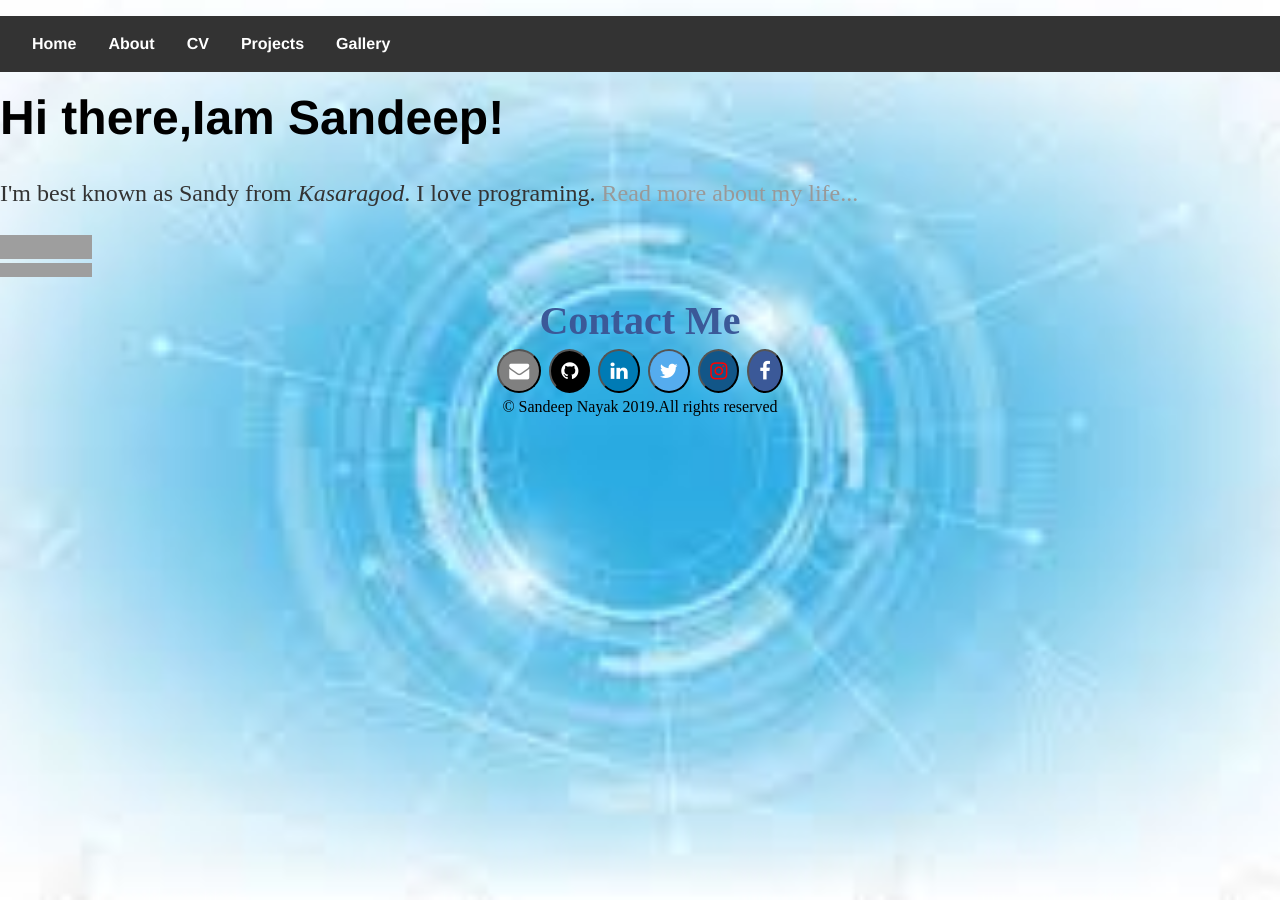
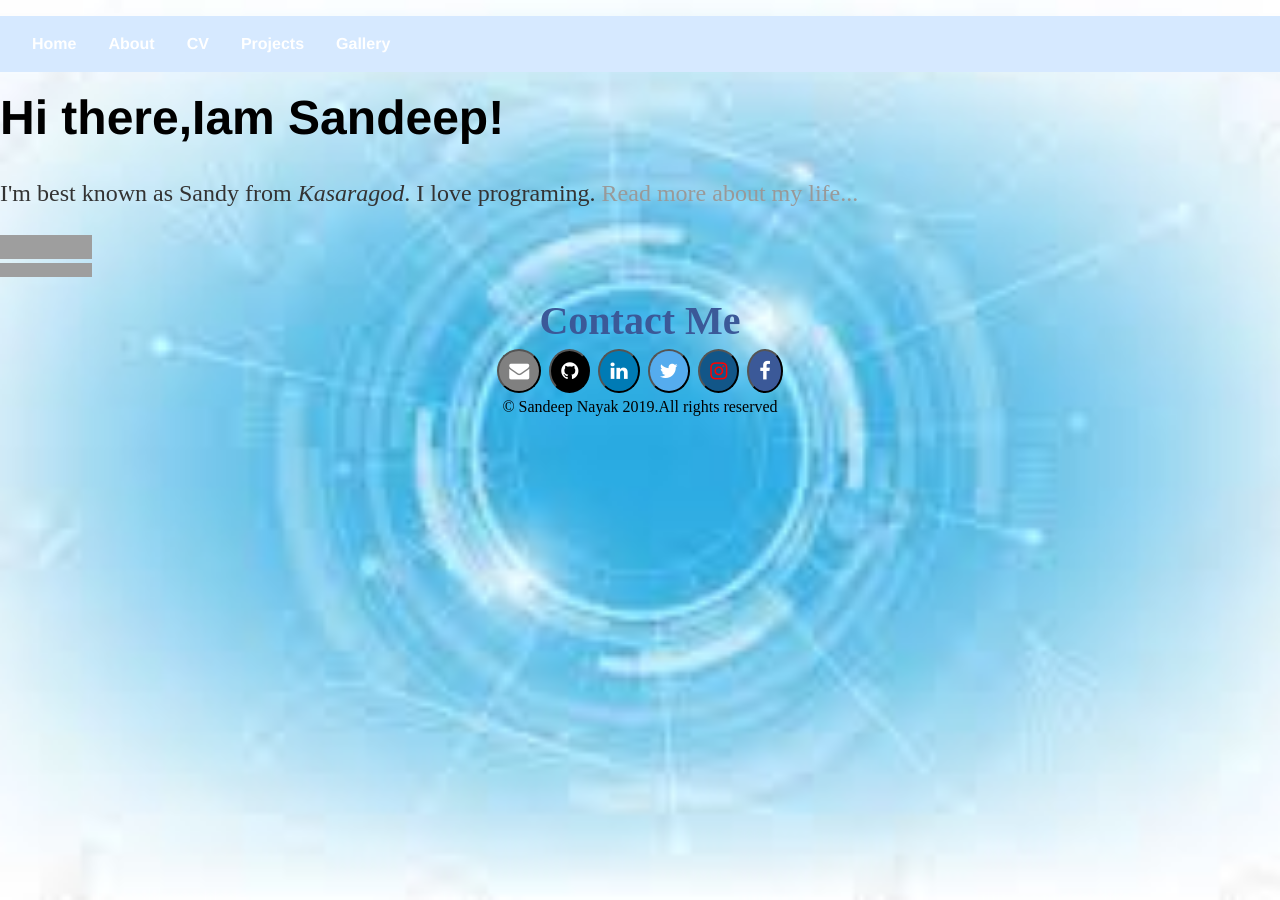
Before and after one commit to sandeepnayaks/sandeepnayaks.github.io, a Jekyll site: the page built from index.html, in a window 1280 px wide. Built offline with Jekyll 4.4.1, drawn with Linux system fonts in a browser that asks for light colours; grey boxes are pictures that could not be loaded.

Commit message:
Update main.css

```diff
--- a/css/main.css
+++ b/css/main.css
@@ -56,7 +56,7 @@ li strong{
 nav ul, footer ul { font-size: 1em; font-family: 'Helvetica', 'Arial'; overflow:hidden;
    padding: 3px 16px;; list-style: none; font-weight: bold; }
 
-nav ul{background-color: #333;}
+nav ul{background-color: #D6E9FF;}
 nav{
   margin:0;
    overflow: hidden;
```
